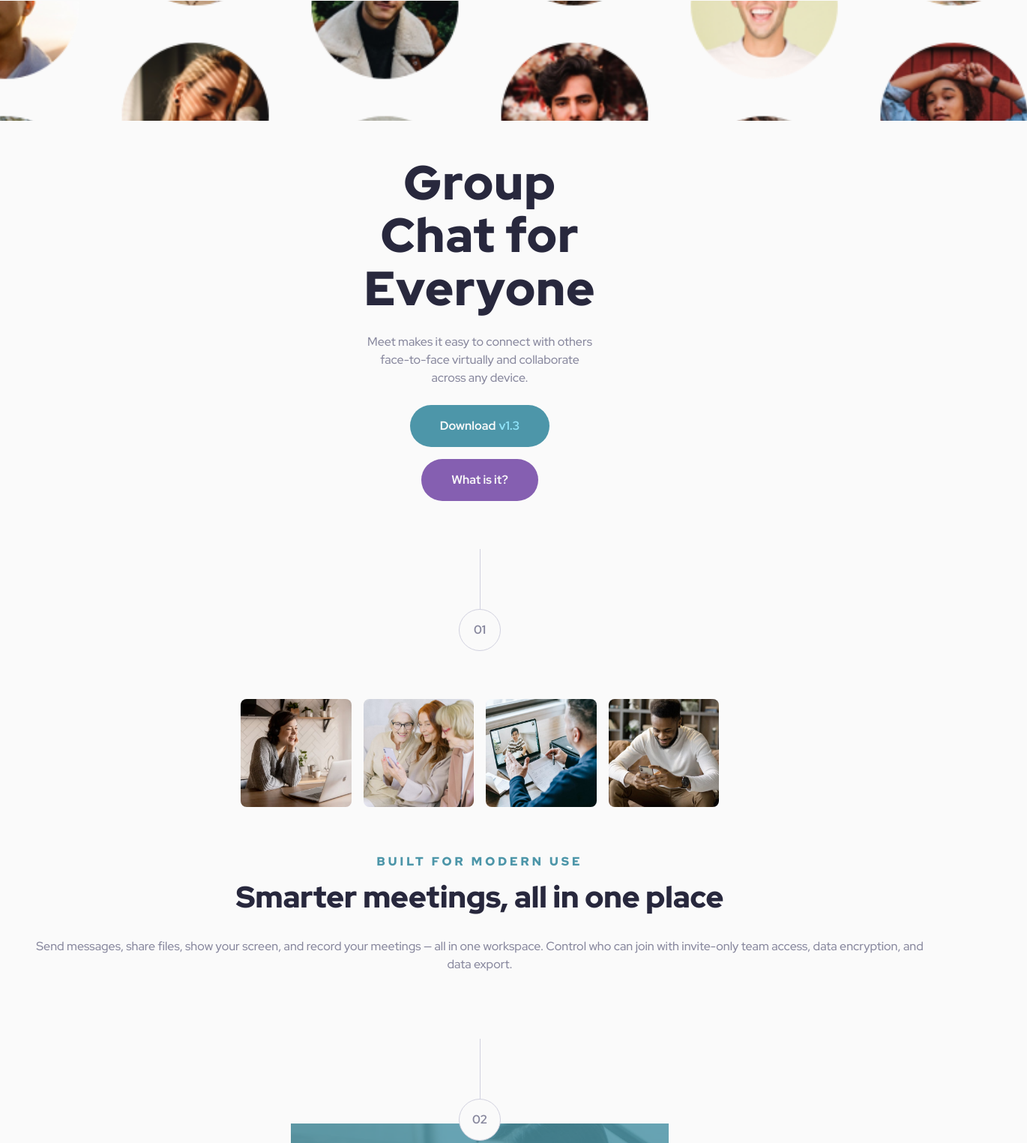
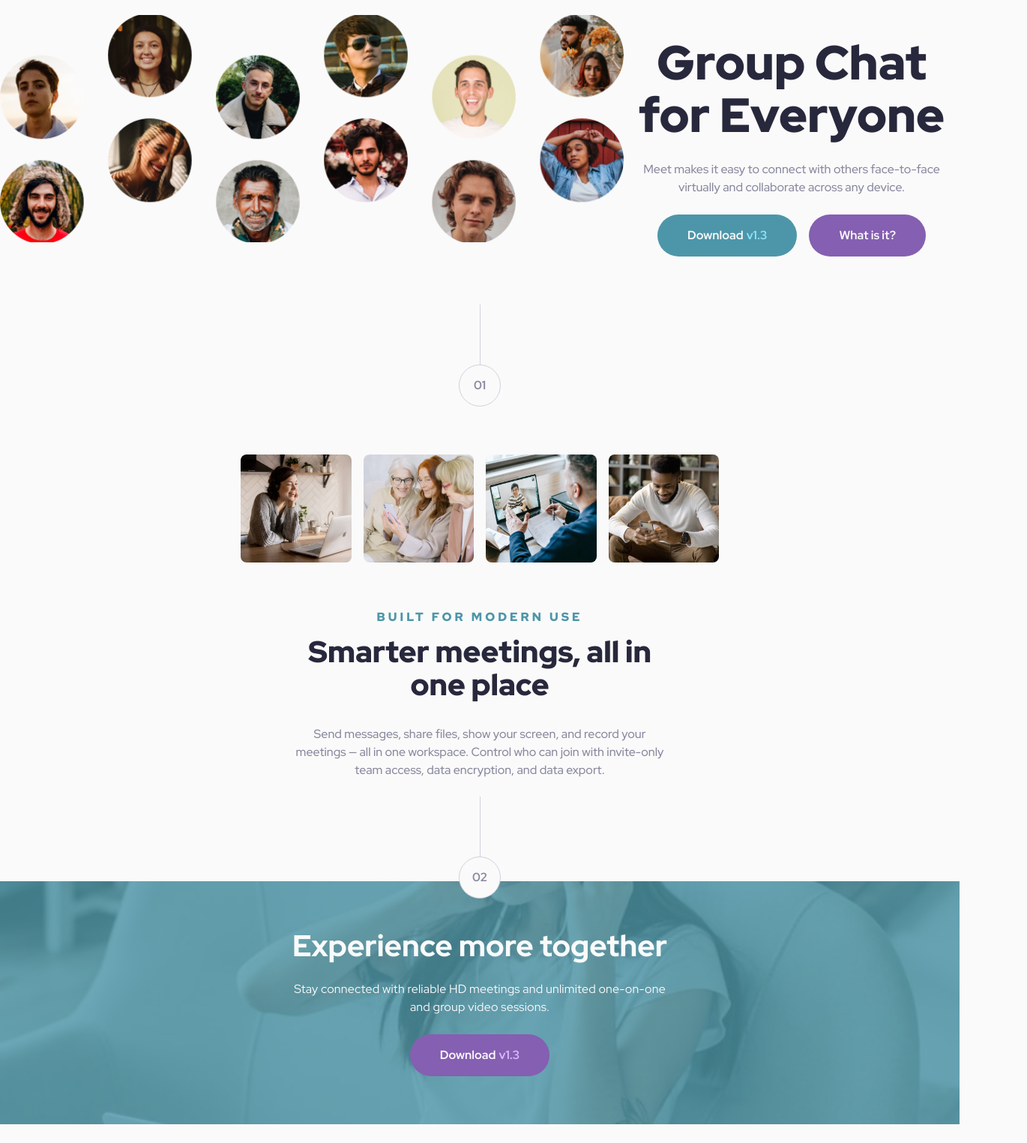
Before and after one commit to martinianol/meet-landing-page, a website: page index.html in a window 1280 px wide. Shown: the part 139-1663 px from the top of the page at 75% size, 1370 px wide, since content can reach past the window. After the commit the page ends 1638 px from the top, so only its background shows below. Drawn offline with Linux system fonts and the light colour scheme.

Commit message:
Tablet version finished

```diff
--- a/index.html
+++ b/index.html
@@ -21,9 +21,9 @@
     </header>
     <main>
       <section id="intro">
-        <div class="hero"></div>
+        <div class="hero1"></div>
         <article>
-          <h1>Group Chat for Everyone</h1>
+          <h1>Group Chat<br />for Everyone</h1>
           <p>
             Meet makes it easy to connect with others face-to-face virtually and
             collaborate across any device.
@@ -33,6 +33,7 @@
             <button class="purple">What is it?</button>
           </div>
         </article>
+        <div class="hero2"></div>
       </section>
       <div class="separator">
         <div class="line"></div>
@@ -80,12 +81,14 @@
     </main>
 
     <footer>
+      <div class="footer-content">
         <h2>Experience more together</h2>
         <p>
           Stay connected with reliable HD meetings and unlimited one-on-one and
           group video sessions.
         </p>
         <button class="purple">Download <span>v1.3</span></button>
+      </div>
     </footer>
   </body>
 </html>
--- a/scss/styles.scss
+++ b/scss/styles.scss
@@ -12,9 +12,9 @@ $white: #fafafa;
 // Typography
 $font-primary: "Red Hat Display", sans-serif;
 
-$text-preset-1: clamp(40px, 5vw, 64px) / 110% $font-primary;
-$text-preset-2: 800 clamp(32px, 5vw, 40px) / 110% $font-primary;
-$text-preset-3: clamp(12px, 2vw, 16px) / 110% $font-primary; // letter spacing 4px;
+$text-preset-1: clamp(40px, 6.25vw, 64px) / 110% $font-primary;
+$text-preset-2: 800 clamp(32px, 4.6875vw, 40px) / 110% $font-primary;
+$text-preset-3: clamp(12px, 1.823vw, 16px) / 110% $font-primary; // letter spacing 4px;
 $text-preset-4: 500 clamp(14px, 5vw, 16px) / 150% $font-primary;
 $text-preset-5: 700 16px/150% $font-primary;
 
@@ -56,18 +56,10 @@ header {
 }
 
 main {
+  width: 100%;
   display: flex;
   flex-direction: column;
   flex-grow: 1;
-
-  .hero {
-    width: 120%;
-    height: 160px;
-    background-image: url("../assets/tablet/image-hero.png");
-    background-size: cover;
-    background-repeat: no-repeat;
-    background-position: center;
-  }
 
   .separator {
     display: flex;
@@ -105,24 +97,39 @@ main {
     display: flex;
     flex-direction: column;
     align-items: center;
-    padding: 64px 32px;
+    padding: 64px 0px;
   }
 
   #intro {
-    gap: 48px;
+    @media (min-width: 800px) {
+      flex-direction: row;
+    }
+
+    .hero1 {
+      width: 100%;
+      height: clamp(160px, 40vw, 303px);
+      background-image: url("../assets/tablet/image-hero.png");
+      background-size: cover;
+      background-repeat: no-repeat;
+      background-position: center;
+    }
 
     article {
+      margin-top: 48px;
       display: flex;
       flex-direction: column;
       align-items: center;
       gap: 24px;
       max-width: 305px;
 
+      @media (min-width: 500px) {
+        max-width: 448px;
+      }
+
       h1 {
         font: $text-preset-1;
         color: $slate-900;
         font-weight: 900;
-        letter-spacing: 1px;
       }
 
       p {
@@ -135,12 +142,18 @@ main {
         flex-direction: column;
         align-items: center;
         gap: 16px;
+
+        @media (min-width: 500px) {
+          flex-direction: row;
+        }
       }
     }
   }
 
   #content {
+    margin-top: 64px;
     gap: 64px;
+    padding: 0px 32px;
 
     .images-block {
       display: flex;
@@ -159,6 +172,7 @@ main {
       display: flex;
       flex-direction: column;
       gap: 32px;
+      max-width: 504px;
 
       h3 {
         font: $text-preset-3;
@@ -188,15 +202,10 @@ main {
 }
 
 footer {
-  padding: 64px 32px;
-  color: $white;
+  width: 100%;
   display: flex;
   flex-direction: column;
   align-items: center;
-  gap: 24px;
-  text-align: center;
-  max-width: 504px;
-  text-align: center;
   position: relative;
   z-index: 1;
 
@@ -205,6 +214,11 @@ footer {
   background-position: center;
   background-repeat: no-repeat;
   z-index: 1;
+
+  @media (min-width: 500px) {
+    background-image: url("../assets/tablet/image-footer.jpg");
+    background-size: cover;
+  }
 
   // Create an overlay
   &::before {
@@ -215,12 +229,29 @@ footer {
     z-index: -1;
   }
 
+  .footer-content {
+    padding: 64px 32px;
+    color: $white;
+    display: flex;
+    flex-direction: column;
+    align-items: center;
+    gap: 24px;
+    text-align: center;
+    max-width: 504px;
+    text-align: center;
+
+    @media (min-width: 500px) {
+      padding: 64px 0px;
+    }
+  }
+
   h2 {
     font: $text-preset-2;
   }
 
   p {
     font: $text-preset-4;
+    font-weight: 400;
     letter-spacing: 0.2px;
     text-align: center;
     height: auto;
```
Also changed, not shown: css/styles.css, 1 other file. Lines whose indentation alone changed are shown as unchanged.
